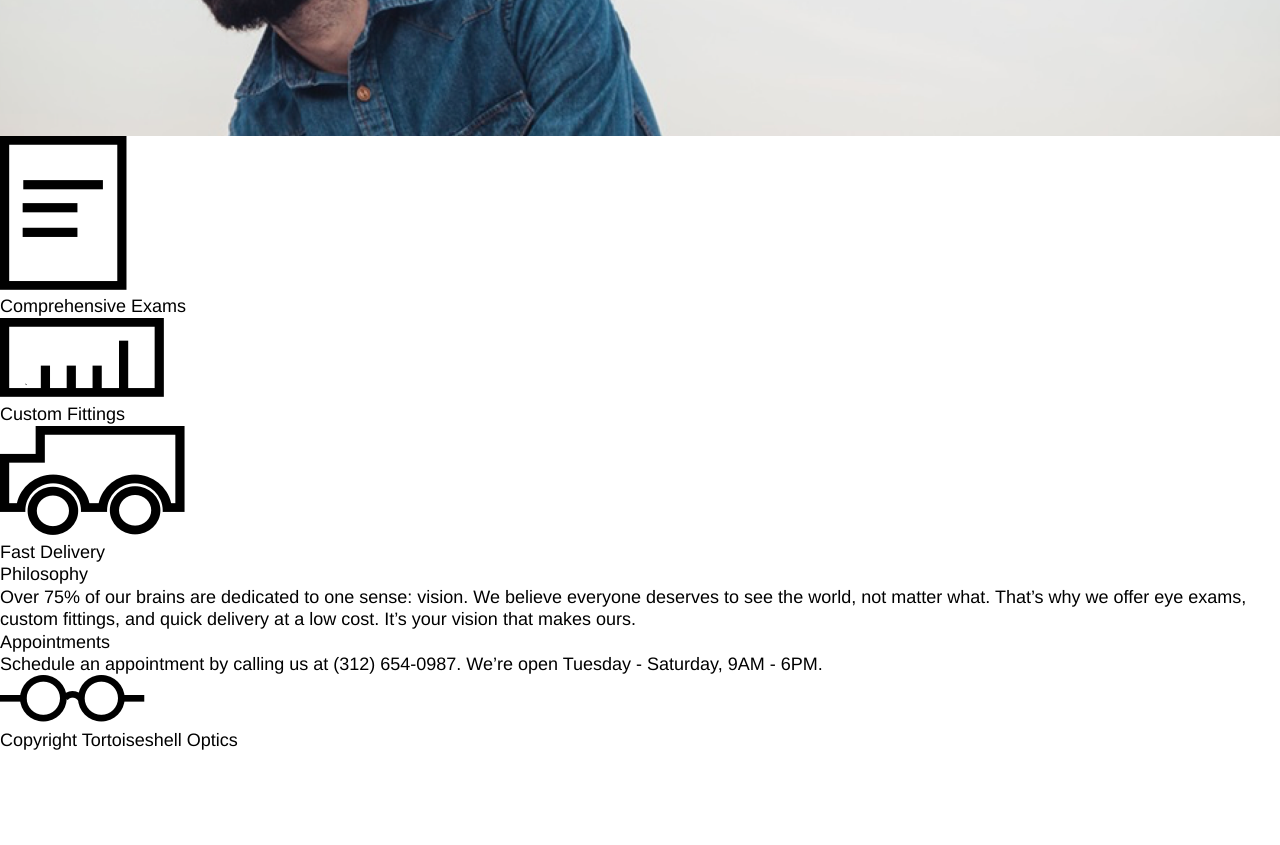
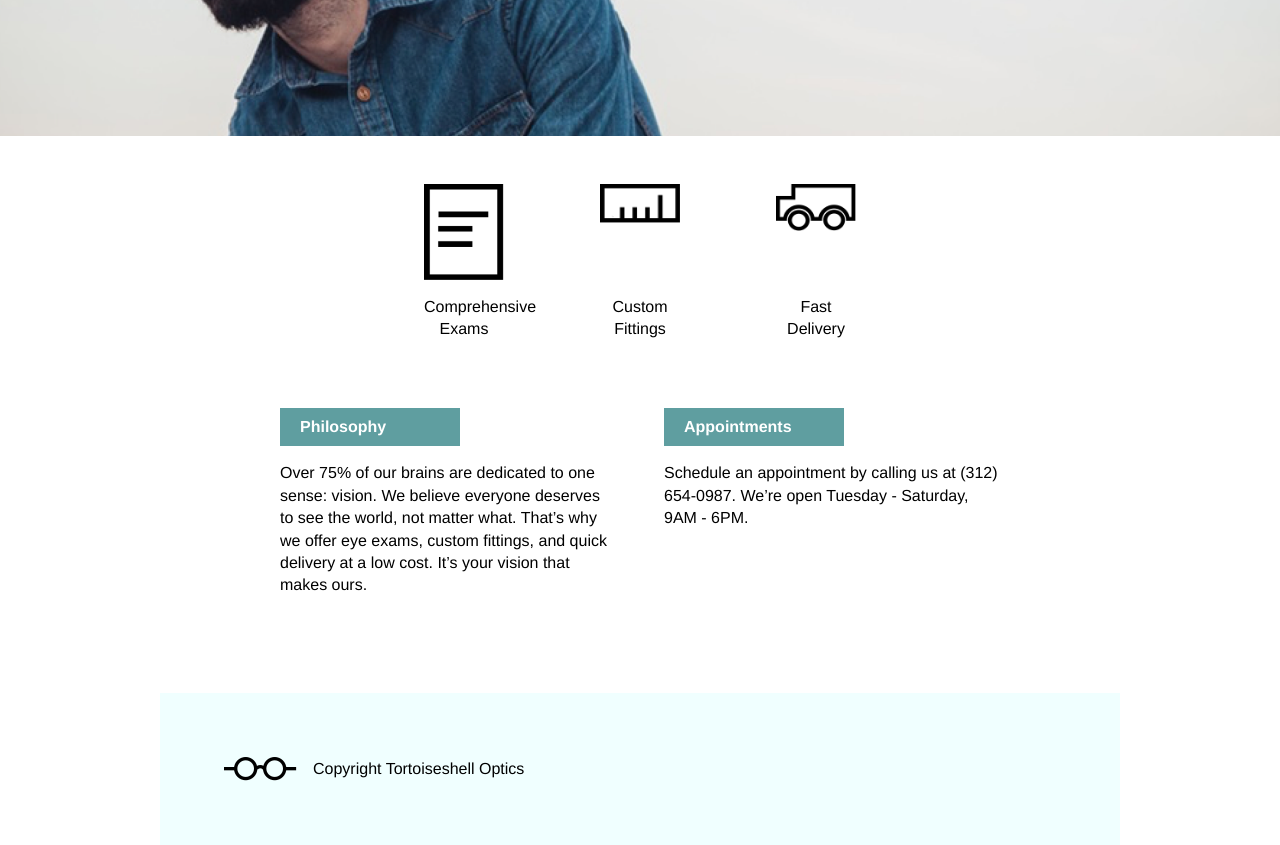
Before and after one commit to erika827/tortoiseshell, a plain HTML site: page index.html in a window 1280 px wide. Shown: the part 360-1205 px from the top of the page. Before the commit the page ends 1111 px from the top, so only its background shows below. Drawn offline with Linux system fonts and the light colour scheme.

Commit message:
Finish desktop html/css

```diff
--- a/index.html
+++ b/index.html
@@ -64,6 +64,7 @@
           </div>
       </div>
 
+
       <div class="detail-container">
         <div class="philosophy-container">
           <div class="heading">
@@ -90,8 +91,6 @@
     <footer>
       <div class="footer-logo-container">
         <img src="./resources/images/logo-black.png" alt="">
-      </div>
-      <div class="copyright">
         <span>Copyright Tortoiseshell Optics</span>
       </div>
 
--- a/resources/css/style.css
+++ b/resources/css/style.css
@@ -1,27 +1,30 @@
 body {
+  display: flex;
+  justify-content: center;
+  flex-wrap: wrap;
   font-family: Helvetica;
   font-size: 18px;
   line-height: 1.4rem
+
 }
 
 header {
   height: 31rem;
-  width: auto;
+  width: 100%;
   display: flex;
   justify-content: center;
   background-image: url(../images/glasses-bg.png);
   background-repeat: no-repeat;
   background-position: center;
   background-size: cover;
+  overflow: visible;
 }
 
-.site-container {
+
+
+nav {
   width: 960px;
   height: auto;
-}
-
-nav {
-  width: 100%;
   margin-top: 1rem;
   background-color: cadetblue;
   color: white;
@@ -66,6 +69,7 @@ li {
 .tagline-container {
   display: flex;
   height: 7rem;
+  width: 100%;
   margin-top: 10rem;
   justify-content: flex-end;
   align-items: center;
@@ -73,10 +77,158 @@ li {
 }
 
 .tagline-container h1 {
-  text-align: left;
+  text-align: right;
   background-color: white;
   font-weight: bold;
   font-size: 2rem;
   line-height: 1.2rem;
   padding: 1.5rem 5rem;
+  margin-right: -2rem;
 }
+
+.main-container {
+  display: flex;
+  justify-content: center;
+  align-content: center;
+  flex-wrap: wrap;
+  background-color: white;
+  height 25rem;
+  width: 100%;
+}
+
+.icon-container {
+  width: 100%;
+  color: black;
+  font-size: 1rem;
+  display: flex;
+  align-items: center;
+  justify-content: center;
+  padding-bottom: 3rem;
+  flex-wrap: wrap;
+  margin-top: 3rem;
+
+}
+
+.icon-1 {
+  display: block;
+  align-content: center;
+  justify-content: center;
+  height: 8rem;
+  width: 5rem;
+  margin-right: 6rem;
+}
+
+.icon-2 {
+  display: block;
+  align-content: center;
+  justify-content: center;
+  height: 8rem;
+  width: 5rem;
+  margin-right: 6rem;
+}
+
+.icon-3 {
+  display: block;
+  align-content: center;
+  justify-content: center;
+  height: 8rem;
+  width: 5rem;
+}
+
+.image {
+  height: 5rem;
+  width: 5rem;
+
+}
+
+.image img {
+  width: 100%;
+  height: auto;
+  display: flex;
+  justify-content: center;
+  align-items: flex-start;
+}
+
+.caption {
+display: block;
+  text-align: center;
+  margin-top: 2rem;
+
+}
+
+.detail-container {
+    width: 960px;
+    color: black;
+    font-size: 1rem;
+    line-height: 1.4rem;
+    display: flex;
+    align-items: flex-start;
+    justify-content: center;
+    padding-bottom: 5rem;
+    flex-wrap: wrap;
+    margin-top: 3rem;
+
+
+}
+
+.philosophy-container {
+  display: inline-block;
+  width: 35%;
+  height: auto;
+  padding-right: 5%
+}
+
+.heading h2 {
+  font-size: 1rem;
+  font-weight: bold;
+  background-color: cadetblue;
+  padding-left: 1.25rem;
+  padding-top: 0.5rem;
+  padding-bottom: 0.5rem;
+  width: 10rem;
+  color: white;
+  margin-bottom: 1rem;
+
+}
+
+.appointments-container {
+  display: block;
+  width: 35%;
+  height: auto;
+}
+
+footer {
+  width: 960px;
+  height: auto;
+  margin-top: 1rem;
+  background-color: azure;
+  color: black;
+  font-size: 1rem;
+  display: flex;
+  align-items: center;
+  justify-content: flex-start;
+}
+
+
+.footer-logo-container {
+  width: 100%;
+  display: flex;
+  flex-wrap: nowrap;
+  align-items: center;
+  justify-content: flex-start;
+}
+
+.footer-logo-container img {
+  height: 1.5rem;
+  width: auto;
+  padding-left: 4rem;
+  padding-top: 4rem;
+  padding-bottom: 4rem;
+}
+
+.footer-logo-container span {
+  padding-left: 1rem;
+  display: flex;
+  flex-wrap: nowrap;
+  width: 100%;
+}
```
